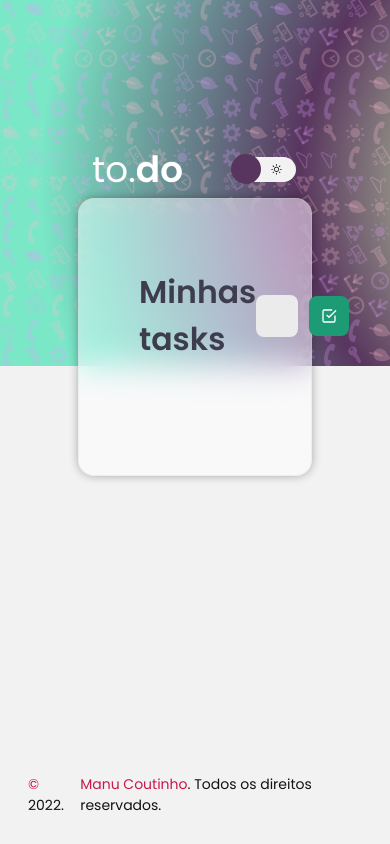
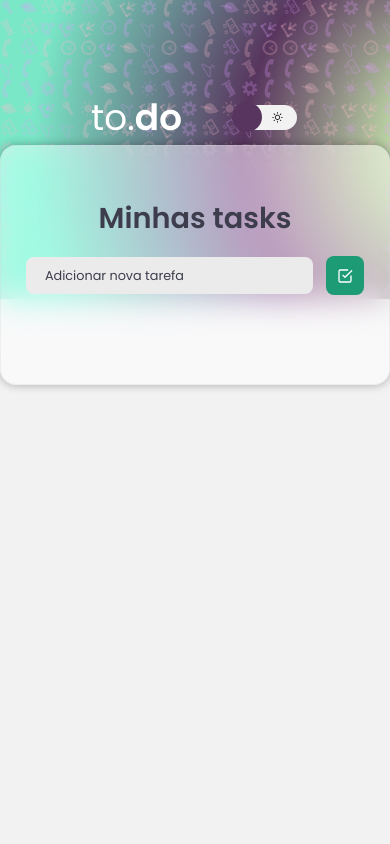
Before and after one commit to ManuCoutinho/todo-list, a React (Vite) app: page / in a window 390 px wide. Built offline with nearby package versions, Linux system fonts and the light colour scheme.

Commit message:
added media queries

```diff
--- a/src/App.tsx
+++ b/src/App.tsx
@@ -1,13 +1,12 @@
-import usePersistedState from "./utils/usePersistedState";
+import usePersistedState from "./hooks/usePersistedState";
 import { Header } from "./components/Header";
 import { TaskList } from "./components/TaskList";
-import { Footer } from "./components/Footer";
 import { ThemeProvider } from "styled-components";
 
 
 import { GlobalStyles } from "./styles/global";
 import dark from "./styles/theme/dark";
-import light from "./styles/theme/light"
+import light from "./styles/theme/light";
 
 function App() {
  const [theme, setTheme] = usePersistedState('theme', light);
@@ -21,7 +20,6 @@ return(
       <GlobalStyles/>
       <Header toggleTheme={toggleTheme}/>
       <TaskList/>
-      <Footer/>
     </ThemeProvider>
   )
 }
--- a/src/components/Footer/index.tsx
+++ /dev/null
@@ -1,17 +0,0 @@
-import { FooterContainer } from "./sytyles";
-
-export function Footer() {
-  return(
-    <FooterContainer>
-      <p> <span>©</span> 2022. </p>
-      <p><span>
-        <a
-          rel="noreferrer noopener"
-          role="link"
-          target="_blank"
-          href="https://manucoutinho.github.io/">
-          Manu Coutinho</a>
-          </span>. Todos os direitos reservados. </p>
-    </FooterContainer>
-  )
-}
--- a/src/components/Footer/sytyles.ts
+++ /dev/null
@@ -1,29 +0,0 @@
-import styled from "styled-components";
-import { darken } from "polished";
-
-export const FooterContainer = styled.footer`
-position: absolute;
-bottom: 0;
-right: 0;
-left: 0;
-margin: 0 auto;
-display: flex;
-align-items: center;
-justify-content: center;
-padding: 2rem;
-gap: 0.5rem;
-
-  span {
-    color: ${({theme}) => theme.colors.buttonDeleteTask};
-    transition: filter 0.2s;
-      a:hover {
-        filter: drop-shadow(0px 5px 5px ${({theme}) => theme.colors.borderColor});
-        filter: -webkit-drop-shadow(0px 5px 5px ${({theme}) => theme.colors.borderColor});
-        filter: -moz-drop-shadow(0px 5px 5px ${({theme}) => theme.colors.borderColor});
-        transition: color 0.2s;
-      }
-  }
-
-
-
-`
--- a/src/components/Header/styles.ts
+++ b/src/components/Header/styles.ts
@@ -2,6 +2,11 @@ import styled from "styled-components";
 import bannerImg from "../../assets/background.svg";
 
 export const HeaderContainer = styled.header`
+  @media (max-width: 37.5em){
+      width: 100%;
+      padding-top: 7rem;
+  }
+
   background: url(${bannerImg}) no-repeat;
   background-size: cover;
   padding-top: 10rem;
@@ -13,5 +18,6 @@ export const HeaderContainer = styled.header`
     max-width: 60vw;
     margin: 0 auto;
     padding: 1rem 1rem 13rem;
+    gap: 1rem;
   }
 `;
--- a/src/components/TaskList/index.tsx
+++ b/src/components/TaskList/index.tsx
@@ -1,4 +1,4 @@
-import { useState } from "react";
+import { useState, FormEvent } from "react";
 import { FiTrash, FiCheckSquare } from "react-icons/fi";
 
 import {
@@ -22,7 +22,8 @@ export function TaskList() {
   const [tasks, setTasks] = useState<Task[]>([]);
   const [newTaskTitle, setNewTaskTitle] = useState("");
 
-  function handleCreateNewTask() {
+  function handleCreateNewTask(event: FormEvent<HTMLFormElement>) {
+    event.preventDefault();
     if (!newTaskTitle) return;
 
     const newTask = {
@@ -55,7 +56,7 @@ export function TaskList() {
     <TaskContainer>
       <TaskHeader>
         <h2>Minhas tasks</h2>
-        <FormGroup>
+        <FormGroup onSubmit={handleCreateNewTask}>
           <input
             type="text"
             placeholder="Adicionar nova tarefa"
@@ -66,7 +67,7 @@ export function TaskList() {
            role="criar"
             type="submit"
             data-testid="add-task-button"
-            onClick={handleCreateNewTask}
+
           >
             <FiCheckSquare size={16} color="#FFFFFF" />
           </ButtonCreateTask>
--- a/src/components/TaskList/styles.ts
+++ b/src/components/TaskList/styles.ts
@@ -1,10 +1,14 @@
 import styled from "styled-components";
 
 export const TaskContainer = styled.section`
-  max-width: 60vw;
+  @media (max-width: 37.5em){
+    width: 100%;
+    padding: 4rem 1.85rem;
+  }
+
+  width: min(60vw, 80%);
   margin: -12rem auto 0;
-  padding: 70px 60px;
-  position: relative;
+  padding: 4.375rem 3.75rem;
 
   backdrop-filter: blur(16px) saturate(180%);
   -webkit-backdrop-filter: blur(16px) saturate(180%);
@@ -18,46 +22,48 @@ export const TaskContainer = styled.section`
   -moz-box-shadow: 0 0 10px rgba(0, 0, 0, 0.3);
 `
 
+export const TaskHeader = styled.div`
+  @media (max-width: 50em) {
+    flex-direction: column;
+    margin: 0 auto;
+  }
 
-
-export const TaskHeader = styled.div `
   display: flex;
   align-items: center;
   flex-direction: row;
   justify-content: space-between;
+  flex-wrap: wrap;
+  gap: 1.25rem;
+
   h2 {
     color: ${({ theme }) => theme.colors.textPrimary};
     font-size: 2.25em;
   }
 `
 
-export const FormGroup = styled.div`
+export const FormGroup = styled.form`
   display: flex;
   align-items: center;
-  gap: 0.75rem;
+  gap: 1rem;
 
   input {
     display: flex;
     align-items: center;
-    flex: 1;
     background: ${({ theme }) => theme.colors.backgroundInput};
     border: 0;
     border-radius: 8px;
     color: ${({ theme }) => theme.colors.textSecondary};
     padding: 0.75rem 1.5rem;
     outline: 0;
-    width: 100%;
 
       &:focus {
         border: 1px solid ${({ theme }) => theme.colors.borderColor};
       }
-
       &::placeholder {
         color: ${({ theme }) => theme.colors.textPrimary};
       }
   }
-  `
-
+`;
 
 export const ButtonCreateTask = styled.button`
   display: flex;
@@ -76,7 +82,7 @@ export const ButtonCreateTask = styled.button`
     filter: brightness(0.9);
     transition: all 0.2s;
   }
-  &:focus{
+  &:focus {
     border: 1px solid ${({ theme }) => theme.colors.borderColor};
   }
 `
@@ -116,7 +122,6 @@ export const TaskListContainer = styled.main`
   }
 `
 
-
 export const CheckboxContainer = styled.label`
   display: block;
   position: relative;
@@ -133,7 +138,7 @@ export const CheckboxContainer = styled.label`
     &:checked {
       & ~ span {
         background-color: ${({ theme }) => theme.colors.checkboxTask};
-      transform: scale(1.0);
+        transform: scale(1);
         transition: all 0.2s;
       }
 
@@ -143,8 +148,6 @@ export const CheckboxContainer = styled.label`
     }
   }
 `
-
-
 export const Checkmark = styled.span`
   position: absolute;
   top: 0;
--- a/src/utils/usePersistedState.ts
+++ b/src/hooks/usePersistedState.ts
@@ -1,6 +1,6 @@
 import {useState, useEffect } from "react";
 
-function usePersistedState(key, initialState){
+function usePersistedState(key: string, initialState: any){
   const [state, setState] = useState(()=>{
 
     const storageValue = localStorage.getItem(key);
--- a/src/styles/global.ts
+++ b/src/styles/global.ts
@@ -16,6 +16,12 @@ export const GlobalStyles = createGlobalStyle`
 @media (max-width: 45em) {
   html {
     font-size: 87.5%;
+  }
+}
+
+@media (max-width: 27em) {
+  html {
+    font-size: 80%;
   }
 }
 
--- a/src/styles/theme/light.ts
+++ b/src/styles/theme/light.ts
@@ -6,6 +6,7 @@ export default{
     textMuted: "#A09CB1",
     textPrimary: "#3D3D4D",
     textDefault: "#121214",
+    borderColor: "#7AE7c7",
     buttonCreateTask: "#1C9B75",
     checkboxTask: "#58355E",
     buttonDeleteTask: "#C9184a",
```
Lines whose indentation alone changed are shown as unchanged.
